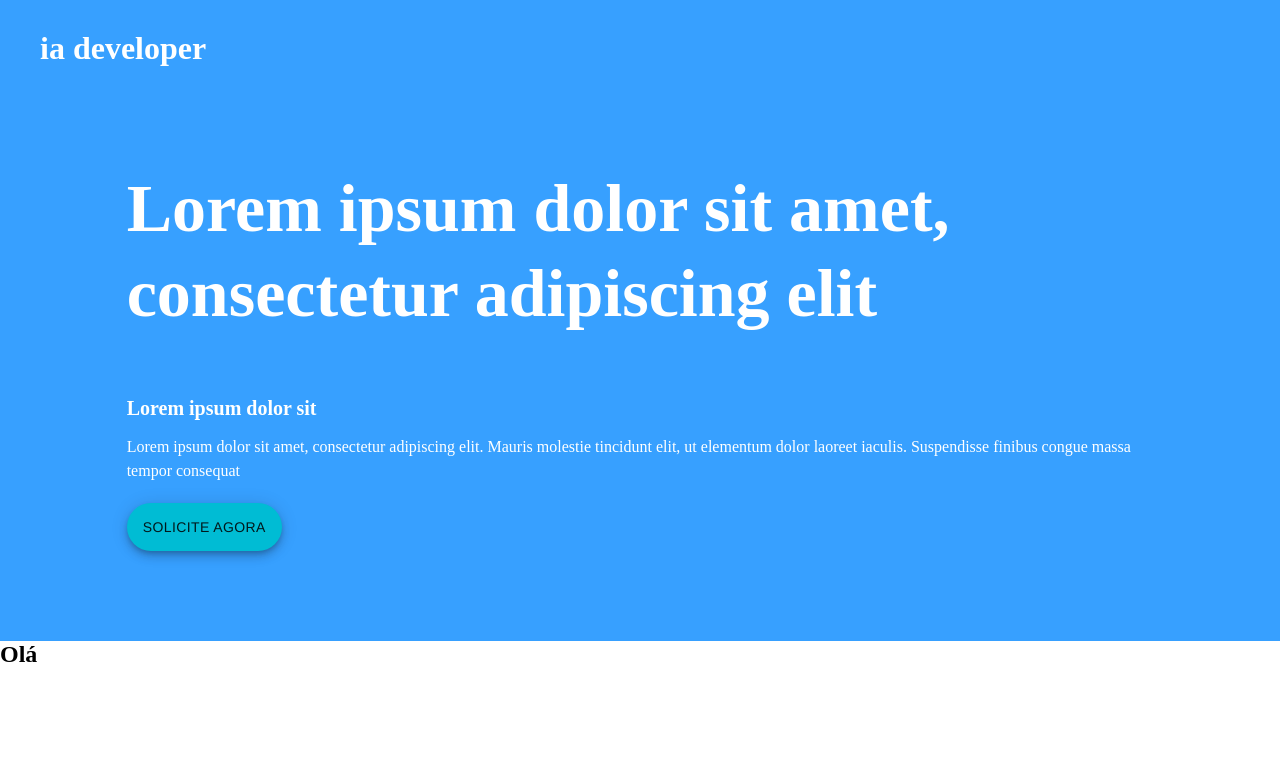
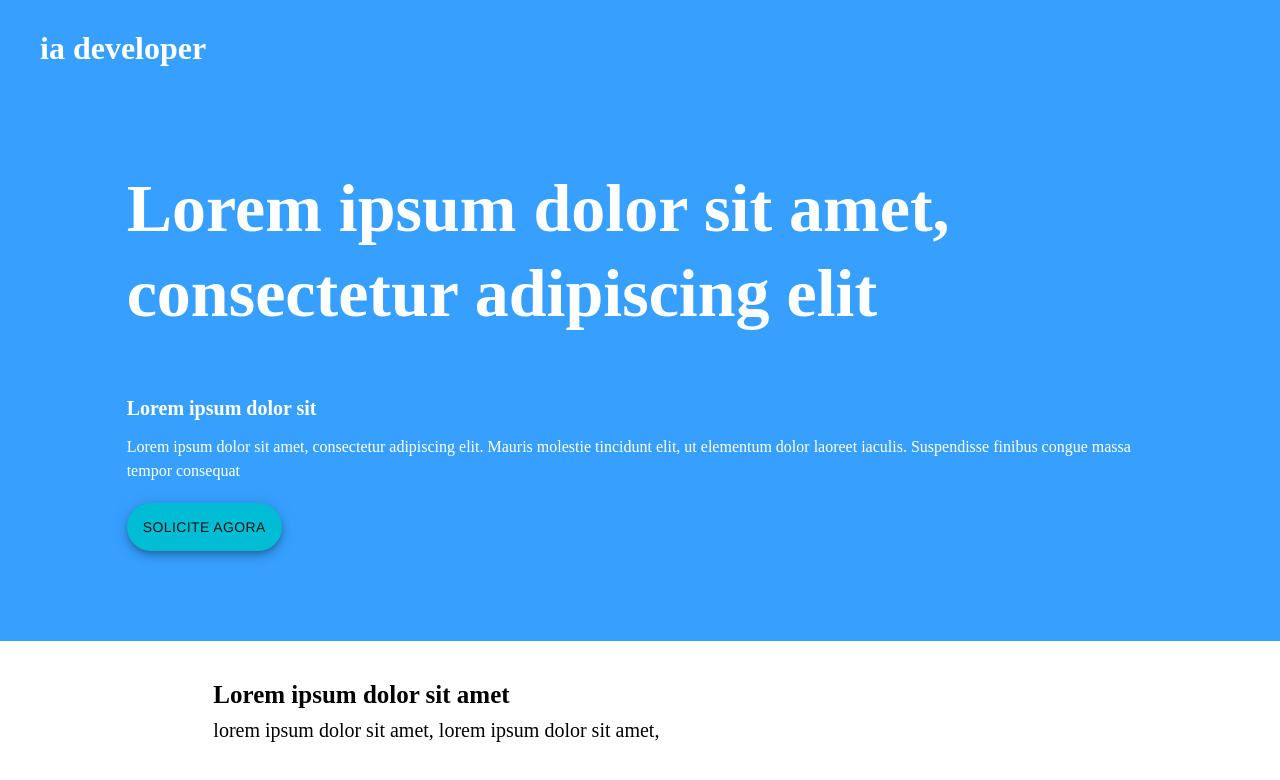
Before and after one commit to JonasBarros1998/landingpage, a Next.js app: page / in a window 1280 px wide. Shown: the top 780 px of the page. Built offline with nearby package versions, Linux system fonts and the light colour scheme; a web font is replaced by a local one.

Commit message:
Criando estrutura necessária para desenvolvimento da descricao do produto

```diff
--- a/components/about/About.tsx
+++ b/components/about/About.tsx
@@ -0,0 +1,61 @@
+import React from 'react';
+import Grid from '@material-ui/core/Grid';
+import { Title, SubTitle } from './styled/aboutStyled';
+
+function About() {
+  return (
+    <Grid container
+      justify="center"
+      alignItems="center">
+      <Grid item xs={8}>
+        <Title>
+          <h4>Lorem ipsum dolor sit amet</h4>
+        </Title>
+        <SubTitle>
+          lorem ipsum dolor sit amet, lorem ipsum dolor sit amet,
+        </SubTitle>
+
+        <Grid container
+          direction="row"
+          justify="flex-start"
+          alignItems="center">
+          <Grid item xs={4}>
+            <Grid
+              container
+              direction="row"
+              justify="flex-start"
+              alignItems="center">
+              <Grid item xs={4}></Grid>
+              <Grid item xs={8}></Grid>
+            </Grid>
+          </Grid>
+
+          <Grid item xs={4}>
+            <Grid
+              container
+              direction="row"
+              justify="flex-start"
+              alignItems="center">
+              <Grid item xs={4}></Grid>
+              <Grid item xs={8}></Grid>
+            </Grid>
+          </Grid>
+
+          <Grid item xs={4}>
+            <Grid
+              container
+              direction="row"
+              justify="flex-start"
+              alignItems="center">
+              <Grid item xs={4}></Grid>
+              <Grid item xs={8}></Grid>
+            </Grid>
+          </Grid>
+        </Grid>
+
+      </Grid>
+    </Grid>
+  )
+}
+
+export default About;
--- /dev/null
+++ b/components/about/styled/aboutStyled.ts
@@ -0,0 +1,22 @@
+import styled from 'styled-components';
+
+const Title = styled.div`
+  font-family: 'roboto';
+  font-weight: 500;
+  font-size: 25px;
+  margin: 40px 0 0 0;
+`;
+
+const Description = styled.div`
+  font-family: 'roboto';
+
+`;
+
+const SubTitle = styled.div`
+  font-family: 'roboto';
+  font-weight: 300;
+  font-size: 20px;
+  margin: 10px 0 0 0;
+`;
+
+export {Title, SubTitle, Description};
--- a/components/banner/Banner.tsx
+++ b/components/banner/Banner.tsx
@@ -6,7 +6,6 @@ function Banner() {
   return (
     <Grid container>
       <Grid item xs={12}>
-
         <BannerStyled>
           <Grid container justify="center">
             <Grid item xs={10}>
@@ -22,7 +21,6 @@ function Banner() {
             </Grid>
           </Grid>
         </BannerStyled>
-
       </Grid>
     </Grid>
   )
--- a/pages/index.tsx
+++ b/pages/index.tsx
@@ -1,6 +1,7 @@
 import GlobalStyle from '../components/GlobalStyle';
 import Banner from '../components/banner/Banner';
 import MainMenu from '../components/main-menu/MainMenu'
+import About from '../components/about/About';
 
 export default function Home() {
   return (
@@ -8,7 +9,7 @@ export default function Home() {
       <GlobalStyle />
       <MainMenu />
       <Banner />
-      <h2>Olá</h2>
+      <About />
     </>
   )
 };
```
